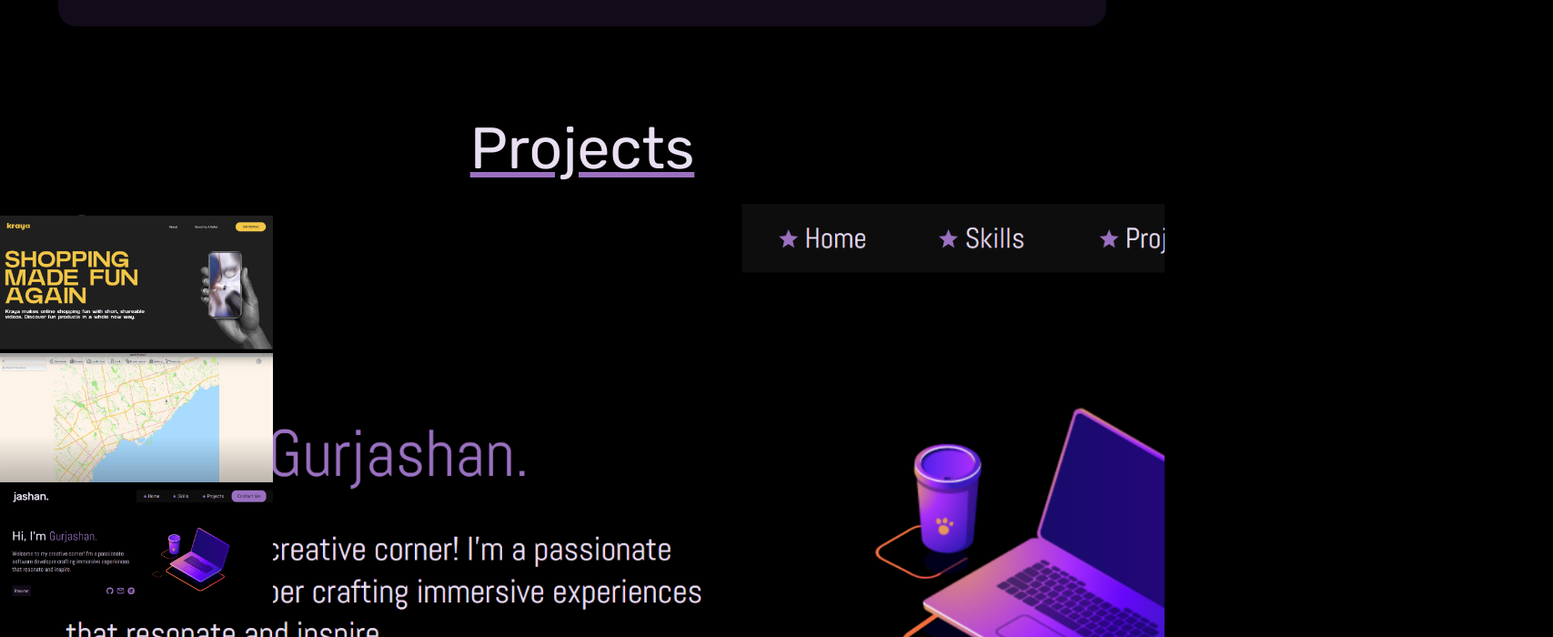
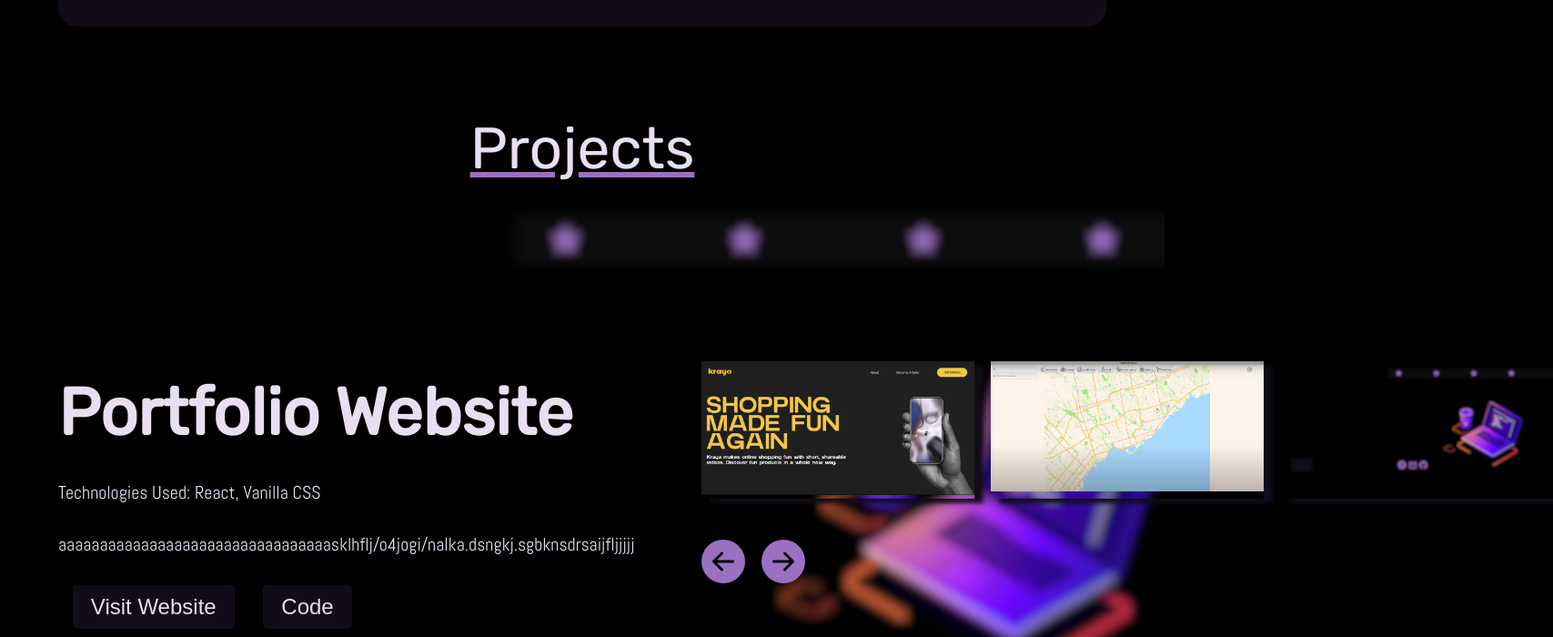
Before and after one commit to jashan04-s/Portfolio-Website, a React app: page / in a window 1280 px wide. Shown: the part 2060-2760 px from the top of the page at 91% size, 1707 px wide, since content can reach past the window. Built offline with nearby package versions, Linux system fonts and the light colour scheme.

Commit message:
Added react icons to navigate between projects

```diff
--- a/src/app/components/projects/Projects.jsx
+++ b/src/app/components/projects/Projects.jsx
@@ -1,42 +1,61 @@
-import React from 'react';
-import "./projects.css" ;
+import React from "react";
+import "./projects.css";
 
 import GoogleMapsClone from "../../../assets/projectimages/googlemapsclone.png";
 import Kraya from "../../../assets/projectimages/kraya.png";
 import PortfolioWebsite from "../../../assets/projectimages/portfoliowebsite.png";
 
+import {BsFillArrowLeftCircleFill, BsFillArrowRightCircleFill} from 'react-icons/bs';
+import { IconContext } from "react-icons";
+
 const Projects = () => {
+  return (
+    <div className="projects" id="projects">
+      <div className="projects__header projects__header--font">Projects</div>
+      <div className="project__content">
+        <div className="project__container">
+          <div className="project__name">Portfolio Website</div>
+          <div className="project__description">
+            <div className = "description__tech">
+                Technologies Used: React, Vanilla CSS
+            </div>
+            <div className = "description__text">
+                aaaaaaaaaaaaaaaaaaaaaaaaaaaaaaaaasklhflj/o4jogi/nalka.dsngkj.sgbknsdrsaijfljjjjj
+            </div>
+            <div className = "description__button">
+                <button> Visit Website </button>
+                <button> Code </button>
+            </div>
+          </div>
+        </div>
+        <div className="project__slider">
+          <div className="slider__grid">
+            <div className="grid__one">
+              <img src={Kraya} width="300" />
+            </div>
+            <div className="grid__two">
+              <img src={GoogleMapsClone} width="300" />
+            </div>
+            <div className="grid__three">
+              <img src={PortfolioWebsite} width="300" />
+            </div>
+          </div>
+          <div className = "grid__navigation">
+            <div className = "navigation__arrow">
 
-    return (
-        <div className = "projects" id = "projects">
-            <div className = "projects__header projects__header--font">
-                Projects
-            </div>
-            <div className = "project__content">
-                <div className = "project__header">
-                    Project Name
-                </div>
-                <div className = "projects__description">
-                    BLAjsabjka dfa,snf cljegsbfjn csdfnANMS
-                    SNKDKAshflknASM.Msd.s/sv
-                    sdlakjfLasd
-                </div>
-                <div className = "projects__slider">
-                    <div className = "slider__grid">
-                        <div className = "grid__one">
-                            <img src = {Kraya}  width = "300"/>
-                        </div>
-                        <div className = "grid__two">
-                            <img src = {GoogleMapsClone} width = "300"/>
-                        </div>
-                        <div className = "grid__three">
-                            <img src = {PortfolioWebsite} width = "300"/>
-                        </div>
+                    <div className = "arrow__left">
+                        <BsFillArrowLeftCircleFill size= {48} color = "var(--primary-color)"/>
                     </div>
+
+                <div className = "arrow__right">
+                    <BsFillArrowRightCircleFill size= {48} color = "var(--primary-color)"/>
                 </div>
             </div>
+          </div>
         </div>
-    )
-  }
+      </div>
+    </div>
+  );
+};
 
-  export default Projects
+export default Projects;
--- a/src/app/components/projects/projects.css
+++ b/src/app/components/projects/projects.css
@@ -13,7 +13,72 @@
 }
 
 .project__content{
+    display: flex;
     background-image: url(../../../assets/projectimages/portfoliowebsite.png);
     background-size: cover;
-    height: 800px;
+    height: 700px;
+    color: var(--text-color);
 }
+
+.project__container, .project__slider{
+    flex: 1;
+}
+
+
+.project__container{
+    margin-inline: 5%;
+    display: flex;
+    flex-direction: column;
+    justify-content: center;
+}
+
+.project__name{
+    font-size:4.5rem;
+    font-family: var(--header-font);
+    font-weight: bold;
+}
+
+.project__description{
+    font-size: 1.25rem;
+    font-family: var(--text-font);
+    display: flex;
+    flex-direction: column;
+}
+
+.project__description > *{
+    margin-top: 5%;
+}
+
+.description__button > button{
+    margin-inline: 2.5%;
+}
+
+.slider__grid{
+    display: flex;
+}
+
+.slider__grid > * {
+    justify-content: flex-end;
+    margin-inline: 1%;
+    box-shadow: 10px 5px 5px var(--secondary-color);
+}
+
+.project__content > * {
+    flex: 1 ;
+}
+
+.project__slider{
+    display: flex;
+    flex-direction: column;
+    justify-content: flex-end;
+    margin-bottom: 20%;
+}
+
+.navigation__arrow{
+    display: flex;
+    margin-top: 5%;
+}
+
+.arrow__right, .arrow__left{
+    margin-inline: 1%;
+}
```
Also changed, not shown: src/assets/projectimages/new lecture 1.png (deleted), src/assets/projectimages/portfoliowebsite.png.
